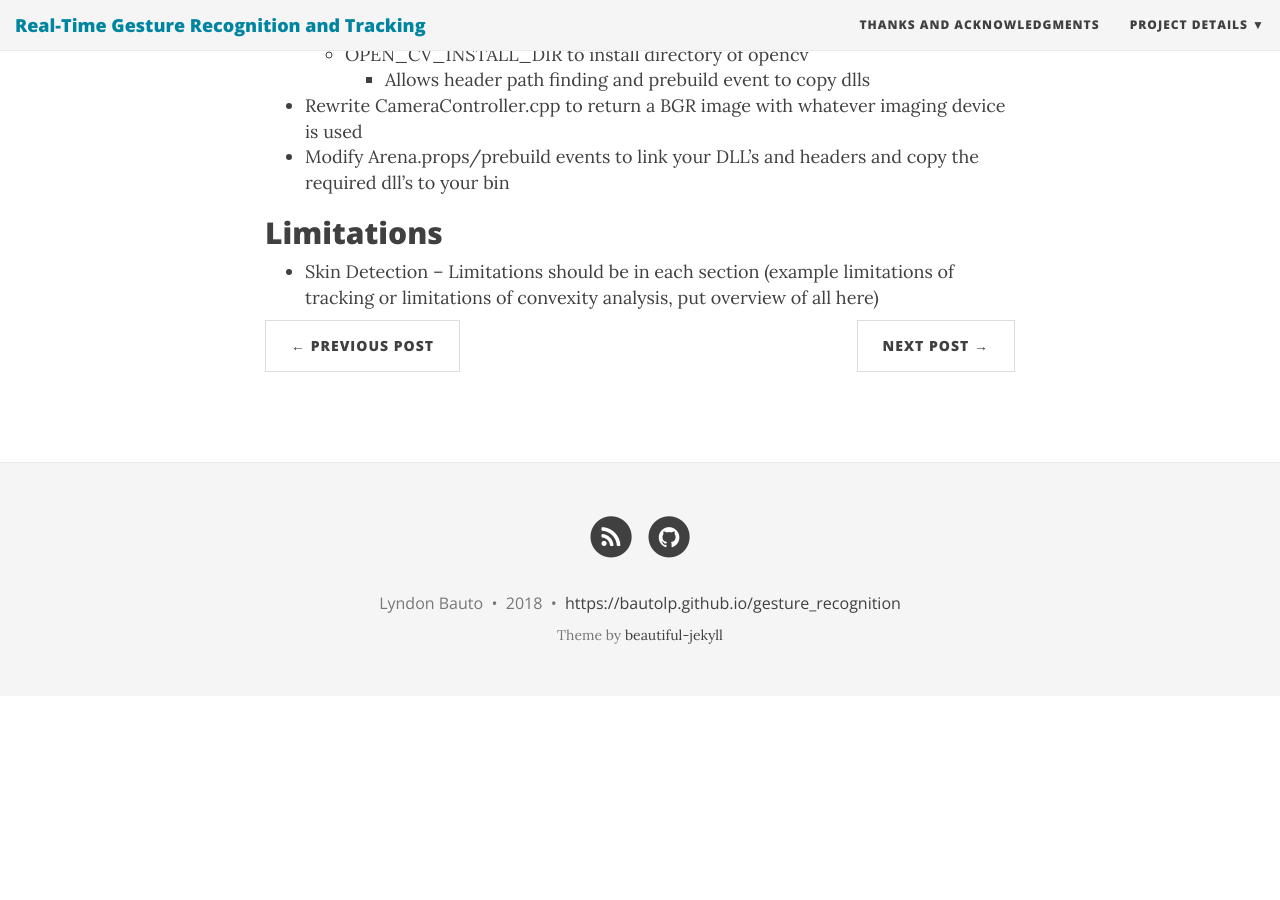
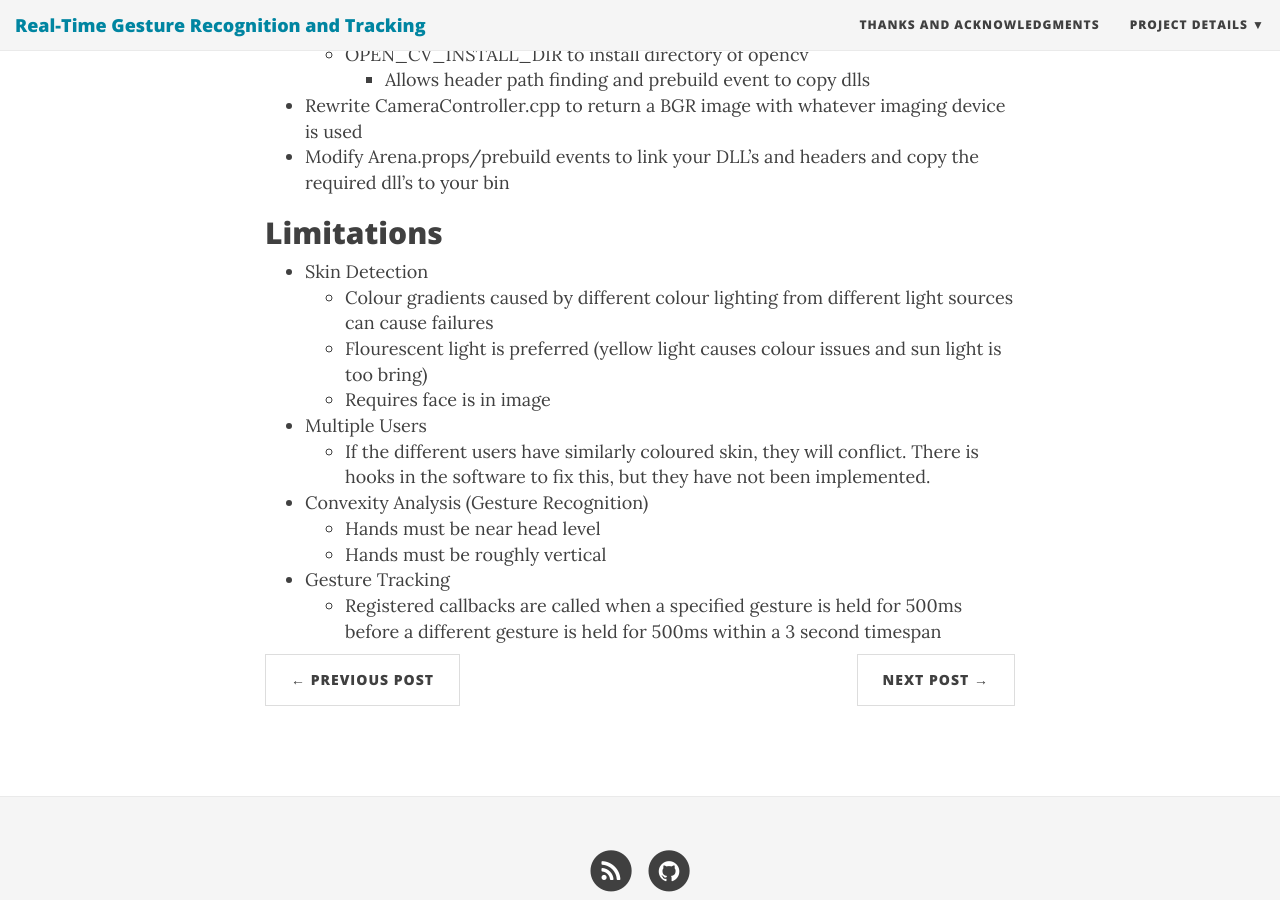
Before and after one commit to bautolp/gesture_recognition, a Jekyll site: the page built from _posts/2018-06-20-usage.md, in a window 1280 px wide and 900 px high, scrolled down 529 px. Built offline with Jekyll 4.4.1, drawn with Linux system fonts in a browser that asks for light colours; nearby versions of some CDN libraries; before the commit the page ends 1225 px from its top, so only the background shows below that.

Commit message:
Update 2018-06-20-usage.md

```diff
--- a/_posts/2018-06-20-usage.md
+++ b/_posts/2018-06-20-usage.md
@@ -21,4 +21,13 @@ subtitle: How to use this software
 
 ## Limitations
 - Skin Detection
--- Limitations should be in each section (example limitations of tracking or limitations of convexity analysis, put overview of all here)
+    - Colour gradients caused by different colour lighting from different light sources can cause failures
+    - Flourescent light is preferred (yellow light causes colour issues and sun light is too bring)
+    - Requires face is in image
+- Multiple Users
+    - If the different users have similarly coloured skin, they will conflict. There is hooks in the software to fix this, but they have not been implemented.
+- Convexity Analysis (Gesture Recognition)
+    - Hands must be near head level
+    - Hands must be roughly vertical
+- Gesture Tracking
+    - Registered callbacks are called when a specified gesture is held for 500ms before a different gesture is held for 500ms within a 3 second timespan
```
